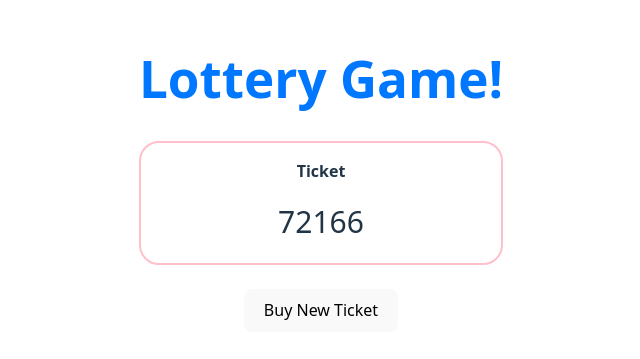
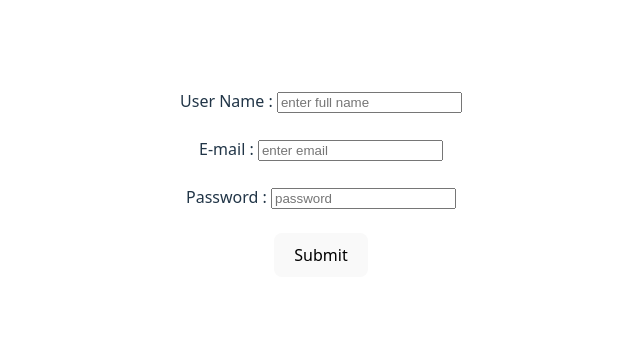
Before and after one commit to SaloniMishra25/React, a React (Vite) app in the folder react-states/: page / in a window 1280 px wide. Shown: the part 217-576 px from the top of the page, without its empty margins (319-959 px from the left). Built offline with nearby package versions, Linux system fonts and the light colour scheme.

Commit message:
Form concept in React

```diff
--- a/react-states/src/App.jsx
+++ b/react-states/src/App.jsx
@@ -1,5 +1,6 @@
 import "./App.css";
-import Game from "./components/lotteryGame/game";
+// import Game from "./components/lotteryGame/game";
+import Form from "./Form";
 // import Counter from "./Counter";
 // import Container from "./components/Card/Container";
 // import LudoBoard from "./components/LudoBoard/LudoBoard";
@@ -13,7 +14,8 @@
       {/* <Container /> */}
       {/* <LudoBoard /> */}
       {/* <TodoList/> */}
-      <Game n={5} winningSum={25} />
+      {/* <Game n={5} winningSum={25} /> */}
+      <Form />
     </>
   );
 }
--- /dev/null
+++ b/react-states/src/Form.jsx
@@ -0,0 +1,68 @@
+import { useState } from "react";
+
+export default function Form() {
+  let [formData, setFormData] = useState({
+    fullName: "",
+    email: "",
+    password: "",
+  });
+
+  let handleInputChange = (event) => {
+    let fieldname = event.target.name;
+    let newValue = event.target.value;
+    console.log(fieldname);
+    setFormData((currData) => {
+      return { ...currData, [fieldname]: newValue };
+    });
+
+    //second option :
+    // setFormData((currData) => {
+    //   return { ...currData, [event.target.name]: event.target.value };
+    // });
+  };
+
+  let handleSubmit = (event) => {
+    event.preventDefault();
+    setFormData({
+      fullName: "",
+      email: "",
+      password: "",
+    });
+  };
+
+  return (
+    <form onSubmit={handleSubmit}>
+      <label htmlFor="username">User Name : </label>
+      <input
+        placeholder="enter full name "
+        type="text"
+        value={formData.fullName}
+        onChange={handleInputChange}
+        id="username"
+        name="fullName"
+      />
+      <br /> <br />
+      <label htmlFor="email">E-mail : </label>
+      <input
+        placeholder="enter email "
+        type="text"
+        value={formData.email}
+        onChange={handleInputChange}
+        id="email"
+        name="email"
+      />
+      <br /> <br />
+      <label htmlFor="password">Password : </label>
+      <input
+        placeholder="password "
+        type="text"
+        value={formData.password}
+        onChange={handleInputChange}
+        id="password"
+        name="password"
+      />{" "}
+      <br /> <br />
+      <button>Submit</button>
+    </form>
+  );
+}
```
